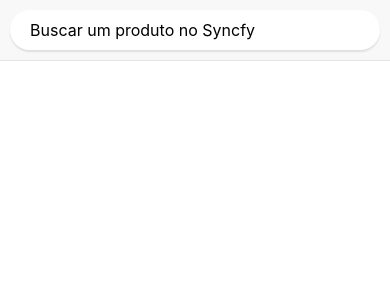
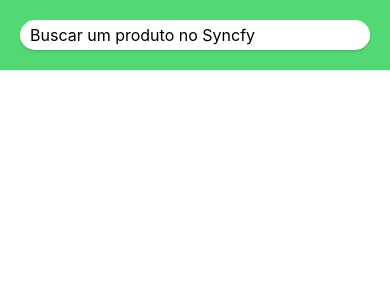
Before and after one commit to Syncfy/front-end, a React Native app in the folder Syncfy/: screen /Portal in a window 390 px wide. Shown: the top 300 px of the page. Built offline with nearby package versions, Linux system fonts and the light colour scheme.

Commit message:
feat: add search icon

```diff
--- a/Syncfy/src/screens/Portal/index.tsx
+++ b/Syncfy/src/screens/Portal/index.tsx
@@ -1,56 +1,26 @@
-// Portal.tsx
 import React, {useState} from 'react';
-import {SafeAreaView, TextInput, StyleSheet, View} from 'react-native';
+import {Container, SearchContainer, SearchInput} from './style'; // Import styled components
 
 const Portal: React.FC = () => {
   const [searchQuery, setSearchQuery] = useState('');
 
   const handleSearchChange = (query: string) => {
     setSearchQuery(query);
-    // Aqui você pode adicionar a lógica para buscar ou filtrar os dados com base no texto inserido
+    // Logic to handle search
   };
 
   return (
-    <SafeAreaView style={styles.container}>
-      <View style={styles.searchContainer}>
-        <TextInput
-          style={styles.searchInput}
+    <Container>
+      <SearchContainer>
+        <SearchInput
           value={searchQuery}
           onChangeText={handleSearchChange}
           placeholder="Buscar um produto no Syncfy"
           clearButtonMode="while-editing"
         />
-      </View>
-    </SafeAreaView>
+      </SearchContainer>
+    </Container>
   );
 };
 
-const styles = StyleSheet.create({
-  container: {
-    flex: 1,
-    backgroundColor: '#fff',
-  },
-  searchContainer: {
-    padding: 10,
-    backgroundColor: '#f8f8f8',
-    borderBottomWidth: 1,
-    borderColor: '#e4e4e4',
-  },
-  searchInput: {
-    backgroundColor: '#ffffff',
-    paddingHorizontal: 20,
-    paddingVertical: 10,
-    borderRadius: 20,
-    fontSize: 16,
-    shadowColor: '#000',
-    shadowOffset: {
-      width: 0,
-      height: 2,
-    },
-    shadowOpacity: 0.1,
-    shadowRadius: 2,
-    elevation: 2,
-  },
-});
-
 export default Portal;
--- a/Syncfy/src/screens/Portal/style.tsx
+++ b/Syncfy/src/screens/Portal/style.tsx
@@ -1,29 +1,26 @@
-import {StyleSheet} from 'react-native';
+import styled from 'styled-components/native';
 
-export const styles = StyleSheet.create({
-  container: {
-    flex: 1,
-    backgroundColor: '#fff',
-  },
-  searchContainer: {
-    padding: 10,
-    backgroundColor: '#f8f8f8',
-    borderBottomWidth: 1,
-    borderColor: '#e4e4e4',
-  },
-  searchInput: {
-    backgroundColor: '#ffffff',
-    paddingHorizontal: 20,
-    paddingVertical: 10,
-    borderRadius: 20,
-    fontSize: 16,
-    shadowColor: '#000',
-    shadowOffset: {
-      width: 0,
-      height: 2,
-    },
-    shadowOpacity: 0.1,
-    shadowRadius: 2,
-    elevation: 2,
-  },
-});
+export const Container = styled.View`
+  flex: 1;
+  background-color: #fff;
+`;
+
+export const SearchContainer = styled.View`
+  padding: 20px;
+  background-color: #52d974;
+  border-bottom-width: 1px;
+  border-color: #e4e4e4;
+`;
+
+export const SearchInput = styled.TextInput`
+  background-color: #ffffff;
+  padding-horizontal: 10px;
+  padding-vertical: 5px;
+  border-radius: 22px;
+  font-size: 16px;
+  shadow-color: #000;
+  shadow-offset: 0px 2px;
+  shadow-opacity: 0.1;
+  shadow-radius: 2px;
+  elevation: 2;
+`;
```
Also changed, not shown: Syncfy/src/assets/icons/search-icon.png (added).
